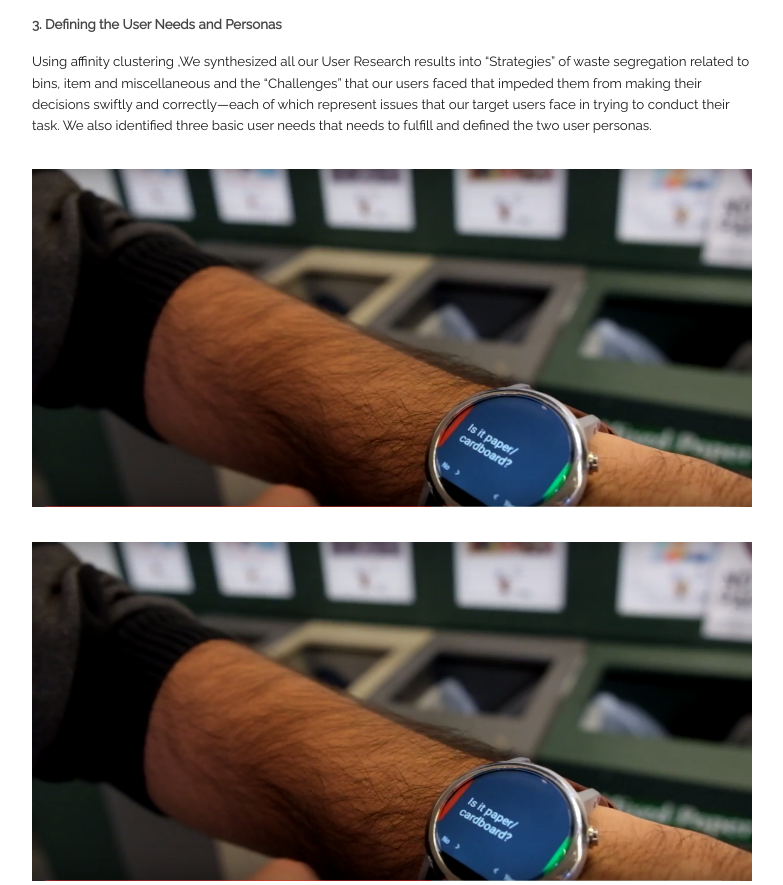
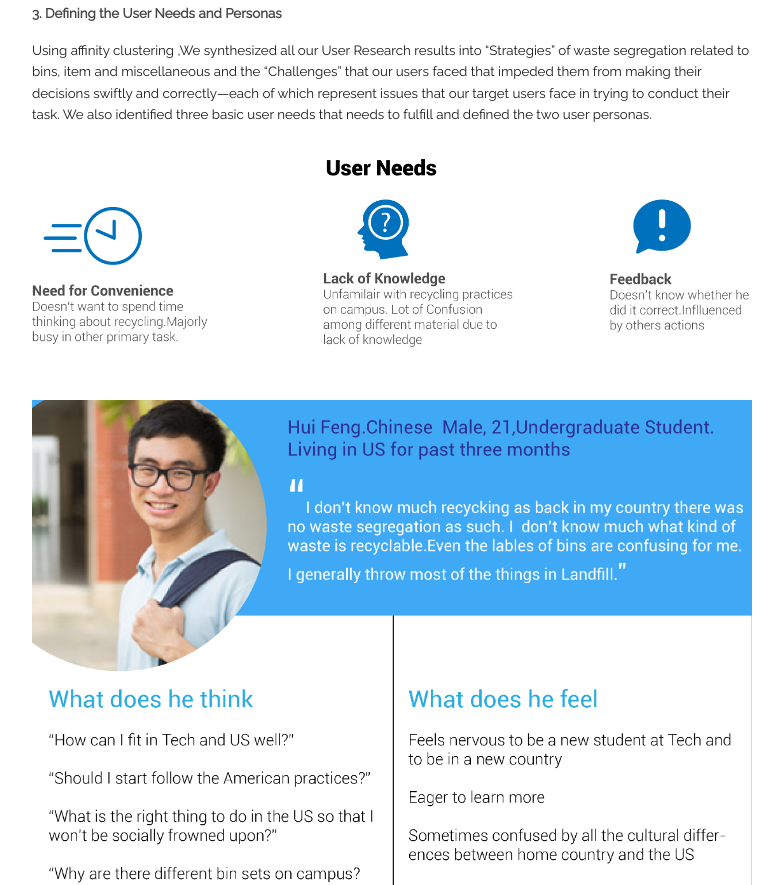
Before and after one commit to vikasluthra/vikasluthra.github.com, a plain HTML site: page reco.html in a window 1280 px wide. Shown: the part 2711-3596 px from the top of the page, without its empty margins (208-991 px from the left). Drawn offline with Linux system fonts and the light colour scheme; a web font is replaced by a local one.

Commit message:
new changes

```diff
--- a/reco.html
+++ b/reco.html
@@ -96,7 +96,7 @@
 
 	  <h4> Project Journey</h4></br></br></br>
 
-	  <img src="img/projects/reco/title.png"/>
+	  <img src="img/projects/reco/process.png"/>
 
 	   <h5> Understand</h5></br>
 	   <h6><b>1 Identification of Problem space and Target users</b></br>
@@ -104,7 +104,7 @@
        <p>Our journey started with exploring the broad space pertaining to the importance of environmental sustainability and eco-friendly decision making on Campus. We conducted semi structured interviews the 10 novices and 4 expert with environmental authority on Campus through which helped us decide to focus on the area of effective waste recycling on campus.
        We decided to focus on the problem of efficient waste sorting behavior especially for people interacting with multiple bins on campus. The major motivation behind the problem came from the waste auditing done on spring 2016 by facility management of Georgia tech campus that discussed about the issue of incorrect waste sorting on Campus (Add Link).
        “Our target users were people on Campus who are concerned towards segregating waste correctly but doesn’t have the required knowledge to do it correctly."</p>
-       <img src="img/projects/reco/title.png"/>
+       <img src="img/projects/reco/bins.png"/>
 
        <h6><b>2.User Research</b></h6></br>
        <p>As we converged on our problem space and target users, the next step for our journey was understand the strategies and challenges behind the waste segregation by students on campus.We conducted the following the primary research methods</p></br></br>
@@ -123,8 +123,9 @@
        <p>Using affinity clustering ,We synthesized all our User Research results into “Strategies” of waste segregation related to bins, item and miscellaneous  and the  “Challenges” that our users faced that impeded them from making their decisions swiftly and correctly—each of which represent issues that our target users face in trying to conduct their task.
        We also identified three basic user needs that needs to fulfill and defined the two user personas.</p></br></br>
 
-       <img src="img/projects/reco/title.png"/></br></br></br>
-       <img src="img/projects/reco/title.png"/></br></br></br>
+       <img src="img/projects/reco/userneeds.png"/></br></br></br>
+       <img src="img/projects/reco/Persona-01.png"/></br></br></br>
+       <img src="img/projects/reco/Persona-02.png"/></br></br></br>
 
        <h5>Diverge</h5></br>
        <h6><b>1. Ideation</b></h6></h6></br>
@@ -135,7 +136,7 @@
        <h6>b. Converge to top Four Ideas </h6></br>
        <p>The ideas were then classified on the The X-axis which was a User-System scale where ideas closer to the ‘User’ end represented a solution that would involve more effort from the use, the system-end, was for ideas that requires less user involvement and more system processing to solve the problem. The Y-axis represented 5 different zones representing the 5 phases Pre-contemplation (Sub consciousness), Contemplation (Consciousness), Preparation (Pre-action), Action and Maintenance (Monitoring) of the Trans theoretical Model, which we saw was used as a reference when designing behavior change technologies. With this classification of ideas it was easier for us converge on our ideas in the following ways: we shortlisted ideas from each zone and easily combined similar aspects of them.</p></br></br>
 
-       <img src="img/projects/reco/title.png"/></br></br></br>
+       <img src="img/projects/reco/voting.png"/></br></br></br>
 
        <h5>Decide</h5></br>
        <h6>In class voting and Feedback</h6></br></br>
@@ -144,21 +145,21 @@
        <h5>A. Lock Screen Utility</h5></br></br>
        <p>Our lock-screen utility will dynamically generate a new item icon (e.g. plastic bottle) that needs to be slid towards any 1 of the 4 bins icons on screen to unlock the phone. The idea is to train the user about the right segregation criteria over a period of time even when they are not disposing actually the waste.</p></br></br></br>
 
-       <img src="img/projects/reco/title.png"/></br></br></br>
+       <img src="img/projects/reco/lockscreen.png"/></br></br></br>
 
        <h5>B. Wearable Nudge</h5></br></br>
        <p>Our second idea is a just-in-time intervention system using a wearable that tries to gently nudge the user into taking a more informed decision about their choice.This idea was decided for our final prototype.</p></br></br></br>
-       <img src="img/projects/reco/title.png"/></br></br></br>
+       <img src="img/projects/reco/wearable.png"/></br></br></br>
 
        <h5>C. AR Game capture the flag</h5></br></br>
        <p>The third idea is inspired by Augmented Reality games like Pokémon Go - players will have to toss virtual trash into the correct bin at physical locations. In order to increase engagement we decided to bring in a capture the flag like gameplay mechanic with students enrolling to play the game for a fixed campaign period (similar to Humans vs Zombies).</p></br></br></br>
 
-       <img src="img/projects/reco/title.png"/></br></br></br>
+       <img src="img/projects/reco/AR.png"/></br></br></br>
 
         <h5>D. I don't know bin</h5></br></br>
         <p>Our final idea aims to maximize convenience with the help of community assistance. The proposition is to develop an “I Don’t Know” Bin, which is placed above the regular set of bins that would act like a reverse vending machine. All an individual has to do is place their item on one of the slots and use a companion app to log it onto the system. On the other end of the system are experts who have another companion app that receives a notification for when an item is placed in the IDK bin of their turf. The expert can now remotely select the item and dispose it into the right bin. Information regarding where the item was disposed would be sent to the novice who placed the item in the slot.</p></br></br></br>
 
-        <img src="img/projects/reco/title.png"/></br></br></br>
+        <img src="img/projects/reco/IDK.png"/></br></br></br>
 
 
         <h5>Prototype</h5></br>
@@ -179,7 +180,7 @@
 
         <h5>B. Task Flows</h5></br></br>
         <p>We took an expert feedback about the frequently asked questions and made the following task flow.</br></br>
-        <img src="img/projects/reco/title.png"/></br></br>
+        <img src="img/projects/reco/task.png"/></br></br>
 
         <h5>C. Interactive Prototype</h5></br></br>
         <p>The Following prototype shows the  user task for approaching to the plastic bin</br>
```
Also changed, not shown: index.html (+4 -0 lines), portfolio.html (+4 -0 lines), img/projects/reco/AR.png (added), img/projects/reco/IDK.png (added), img/projects/reco/Persona-01.png (added), img/projects/reco/Persona-02.png (added), img/projects/reco/brainstorming.png (added), img/projects/reco/lockscreen.png (added), img/projects/reco/process.png (added), img/projects/reco/task.png (added), img/projects/reco/userneeds.png (added), img/projects/reco/voting.png (added), img/projects/reco/wearable.png (added), img/thumbs/Design Process-03.png (added), 1 more files, 3 other files.
